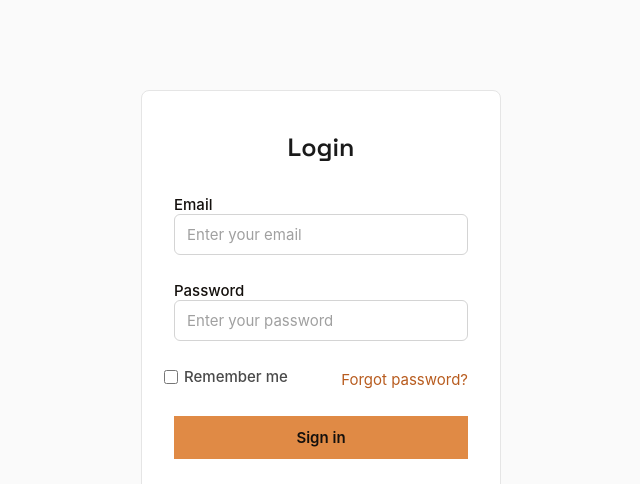
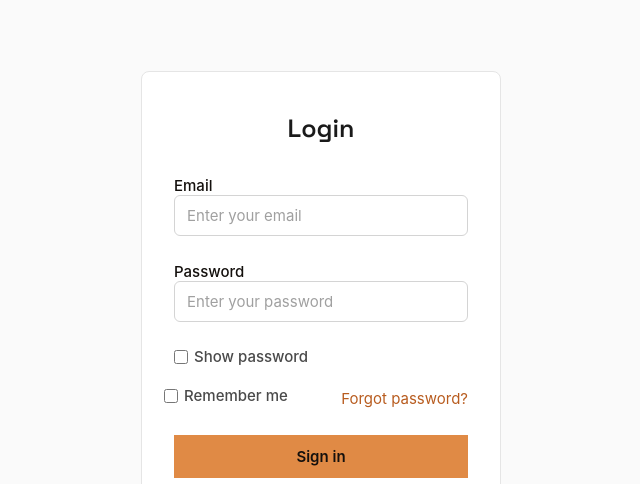
Before and after one commit to Timothy-dev-tech/LOGIN-PAGE-PROJECT, a plain HTML site: page index.html in a window 1280 px wide. Shown: the top 484 px of the page, without its empty margins (319-959 px from the left). Drawn offline with Linux system fonts and the light colour scheme.

Commit message:
Add show password feature and interactive with js.

```diff
--- a/CSS/style.css
+++ b/CSS/style.css
@@ -167,6 +167,27 @@ input::placeholder{
     margin-top: 24px;
 
 }
+
+.show-password-label {
+  display: flex;
+  align-items: center;
+  gap: 6px;
+  font-family: 'Inter', sans-serif;
+  font-size: 15px;
+  color: #4A4A4A;
+  margin-top: 5px;
+  margin-bottom: 20px;
+
+  cursor: pointer;
+}
+
+.password-checkbox{
+  width: 14px;
+  height: 14px;
+  accent-color: var(--accent);
+  cursor: pointer;
+}
+
 /* Responsive */
 
 @media (max-width: 400px){
--- /dev/null
+++ b/JS/index.js
@@ -0,0 +1,6 @@
+const passwordToggle = document.getElementById('passwordToggle');
+const passwordInput = document.getElementById('password');
+
+passwordToggle.addEventListener('change', () => {
+    passwordInput.type = passwordToggle.checked ? "text" : "password";
+});
--- a/index.html
+++ b/index.html
@@ -30,6 +30,7 @@
 
         <label for="password"
           >Password
+          <div class="password-wrapper">
             <input
               class="password"
               id="password"
@@ -38,6 +39,15 @@
               placeholder="Enter your password"
               required
             />
+          </div>
+          <label class="show-password-label">
+            <input
+              type="checkbox"
+              class="password-checkbox"
+              id="passwordToggle"
+            />
+            Show password
+          </label>
         </label>
 
         <div class="row">
@@ -52,7 +62,6 @@
           <a class="forgot-password" href="/forgot-password"
             >Forgot password?
           </a>
-
         </div>
         <button type="submit" class="sign-in-btn">Sign in</button>
       </form>
@@ -81,5 +90,6 @@
         &copy; 2026 TimSol Technologies. All rights reserved.
       </p>
     </div>
+    <script src="JS/index.js"></script>
   </body>
 </html>
```
Lines whose indentation alone changed are shown as unchanged.
